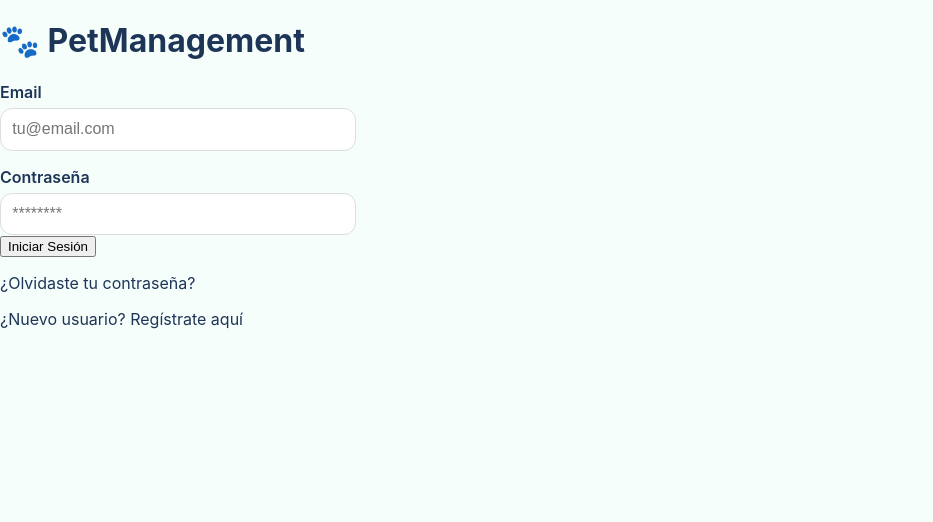
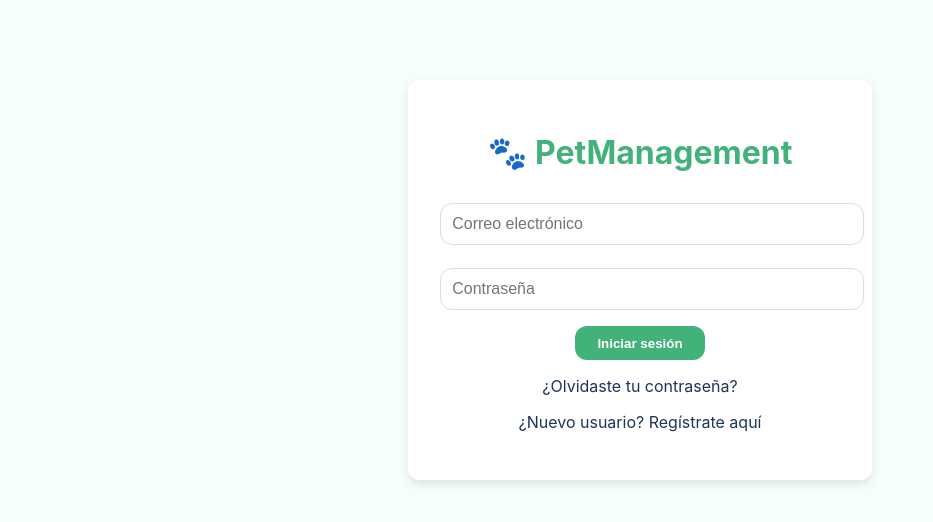
Before and after one commit to Davinn12/petmanagement2, a plain HTML site: page index.html in a window 1280 px wide. Shown: the whole page, without its empty margins (0-933 px from the left). Drawn offline with Linux system fonts and the light colour scheme.

Commit message:
Update index.html

```diff
--- a/index.html
+++ b/index.html
@@ -1,26 +1,19 @@
 <!DOCTYPE html>
 <html lang="es">
 <head>
-  <meta charset="UTF-8" />
-  <meta name="viewport" content="width=device-width, initial-scale=1.0" />
-  <title>PetManagement - Login</title>
-  <link rel="stylesheet" href="css/styles.css" />
+  <meta charset="UTF-8">
+  <title>Login - PetManagement</title>
+  <link rel="stylesheet" href="css/styles.css">
 </head>
 <body>
-  <div class="container">
+  <div class="login-container">
     <h1>🐾 PetManagement</h1>
-    <form action="dashboard.html">
-      <label>Email</label>
-      <input type="email" placeholder="tu@email.com" required>
-
-      <label>Contraseña</label>
-      <input type="password" placeholder="********" required>
-
-      <button type="submit">Iniciar Sesión</button>
-
-      <p><a href="#" class="link">¿Olvidaste tu contraseña?</a></p>
-      <p>¿Nuevo usuario? <a href="registro.html" class="link">Regístrate aquí</a></p>
-    </form>
+    <input type="email" placeholder="Correo electrónico" id="email">
+    <input type="password" placeholder="Contraseña" id="password">
+    <button class="btn" onclick="login()">Iniciar sesión</button>
+    <p><a href="#">¿Olvidaste tu contraseña?</a></p>
+    <p>¿Nuevo usuario? <a href="registro.html">Regístrate aquí</a></p>
   </div>
+  <script src="js/main.js"></script>
 </body>
 </html>
```
